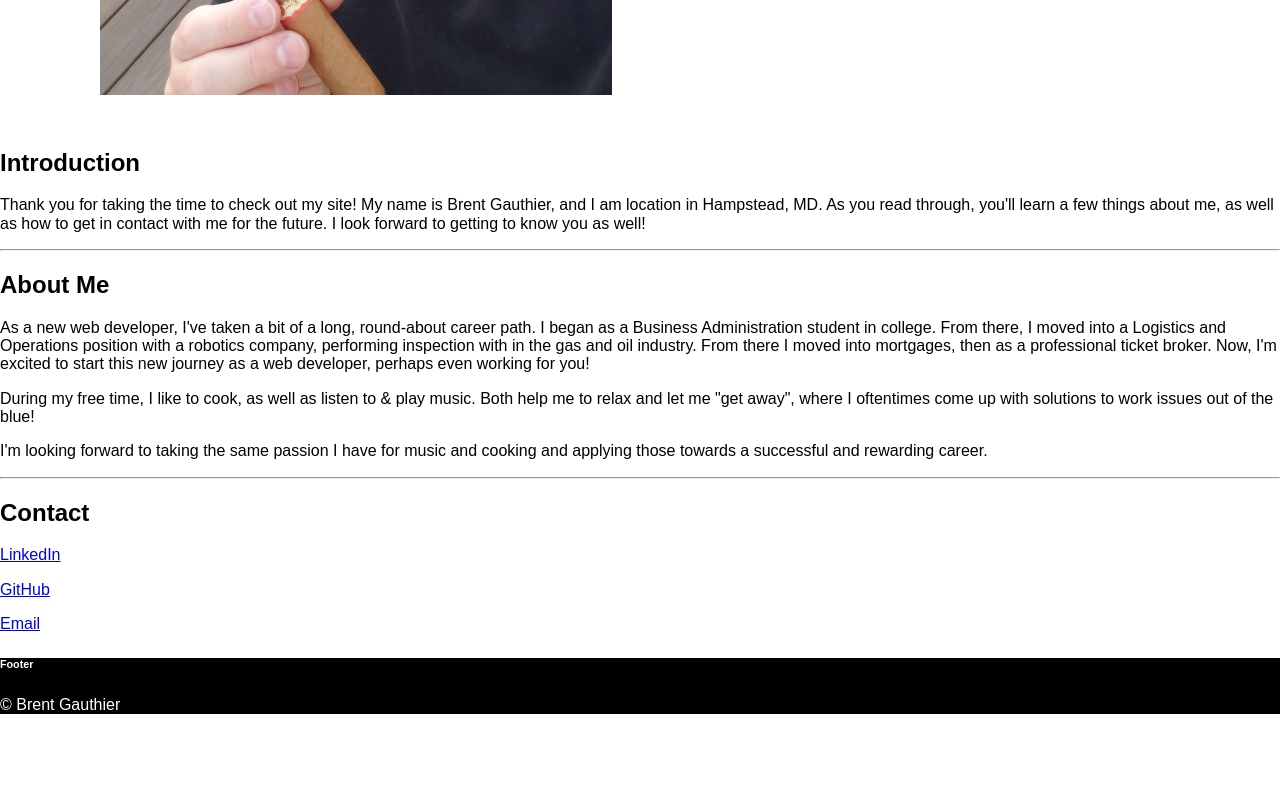
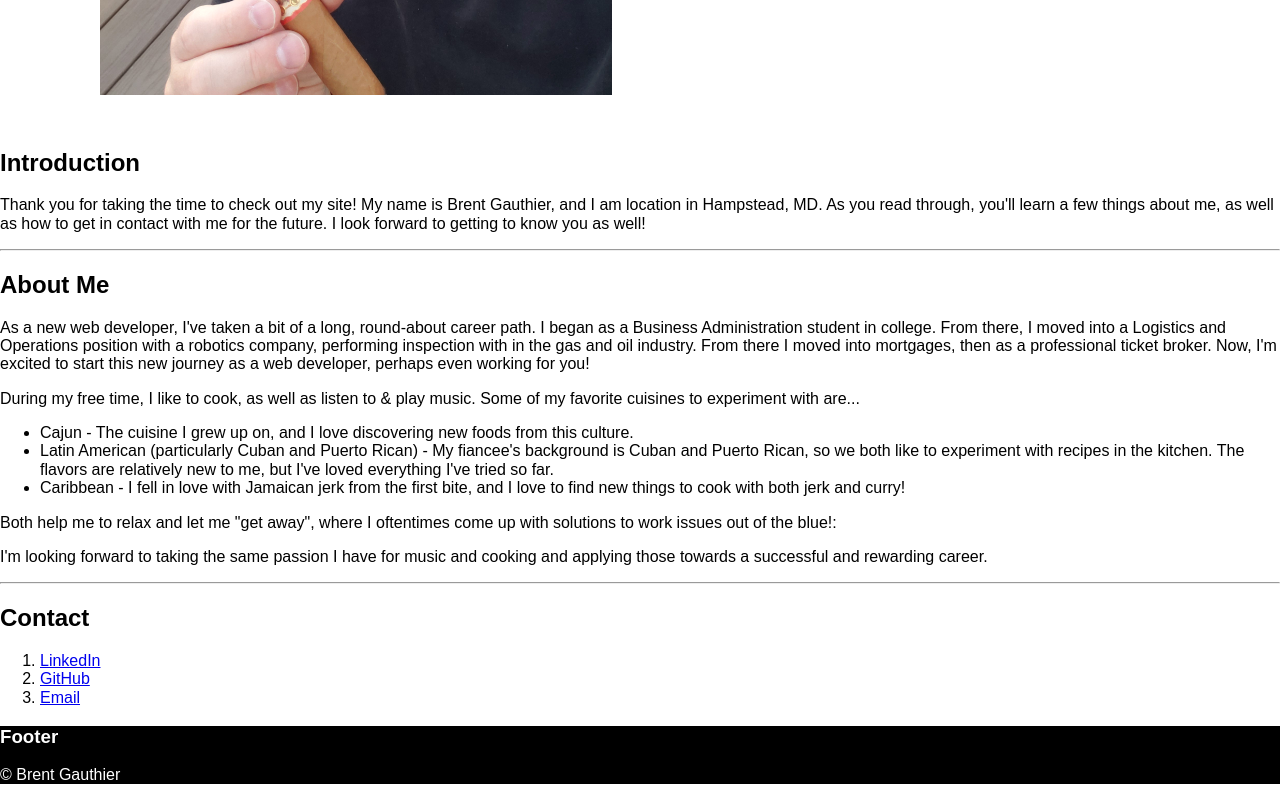
Before and after one commit to BsgauthierWebDev/Intro-Page, a plain HTML site: page index.html in a window 1280 px wide. Shown: the part 806-1606 px from the top of the page. Before the commit the page ends 1536 px from the top, so only its background shows below. Drawn offline with nearby package versions, Linux system fonts and the light colour scheme; a script that the page names is missing.

Commit message:
Add files via upload

```diff
--- a/index.html
+++ b/index.html
@@ -37,37 +37,41 @@
         <img src="images/selfie.jpg" alt="Me enjoying the weather with a nice cigar!">
       </div>
       <div>
-        <h2>Introduction</h2>
+        <h2 class="header-text">Introduction</h2>
         <p>Thank you for taking the time to check out my site! My name is Brent Gauthier, and I am location in Hampstead, MD. As you read through, you'll learn a few things about me, as well as how to get in contact with me for the future. I look forward to getting to know you as well!</p>
       </div>
       <hr>
       <div>
-        <h2>About Me</h2>
+        <h2 class="header-text">About Me</h2>
         <p>As a new web developer, I've taken a bit of a long, round-about career path. I began as a Business Administration student in college. From there, I moved into a Logistics and Operations position with a robotics company, performing inspection with in the gas and oil industry. From there I moved into mortgages, then as a professional ticket broker. Now, I'm excited to start this new journey as a web developer, perhaps even working for you!</p>
 
-        <p>During my free time, I like to cook, as well as listen to & play music. Both help me to relax and let me "get away", where I oftentimes come up with solutions to work issues out of the blue!</p>
+        <p>During my free time, I like to cook, as well as listen to & play music. Some of my favorite cuisines to experiment with are...
+        </p>
+        <ul>
+          <li>Cajun - The cuisine I grew up on, and I love discovering new foods from this culture.
+          <li>Latin American (particularly Cuban and Puerto Rican) - My fiancee's background is Cuban and Puerto Rican, so we both like to experiment with recipes in the kitchen. The flavors are relatively new to me, but I've loved everything I've tried so far.
+          <li>Caribbean - I fell in love with Jamaican jerk from the first bite, and I love to find new things to cook with both jerk and curry!
+        </ul>
+
+        <p>Both help me to relax and let me "get away", where I oftentimes come up with solutions to work issues out of the blue!:</p>
 
         <p>I'm looking forward to taking the same passion I have for music and cooking and applying those towards a successful and rewarding career.
         </p>
       </div>
       <hr>
       <div>
-        <h2>Contact</h2>
-        <p>
-          <a href="https://www.linkedin.com/in/brent-gauthier-a442911ab/" target="_blank">
+        <h2 class="header-text">Contact</h2>
+        <ol>
+          <li><a href="https://www.linkedin.com/in/brent-gauthier-a442911ab/" target="_blank">
             LinkedIn</a>
 
-        </p>
-        <p>
-          <a href="https://github.com/BsgauthierWebDev" target="_blank">GitHub</a>
-        </p>
-        <p>
-          <a href="mailto:brentsgauthier@gmail.com"> Email</a>
-        </p>
+          <li><a href="https://github.com/BsgauthierWebDev" target="_blank">GitHub</a>
+          <li><a href="mailto:brentsgauthier@gmail.com"> Email</a>
+        </ol>
       </div>
     </main>
 
     <footer>
-      <h6>Footer</h6>
+      <h3>Footer</h3>
       <p>&copy Brent Gauthier</p>
     </footer>
```
Also changed, not shown: about-me.html (+9 -1 lines), contact.html (+5 -9 lines).
